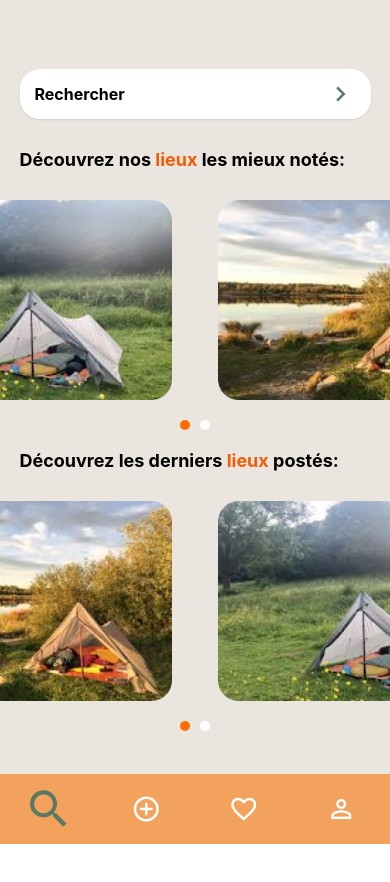
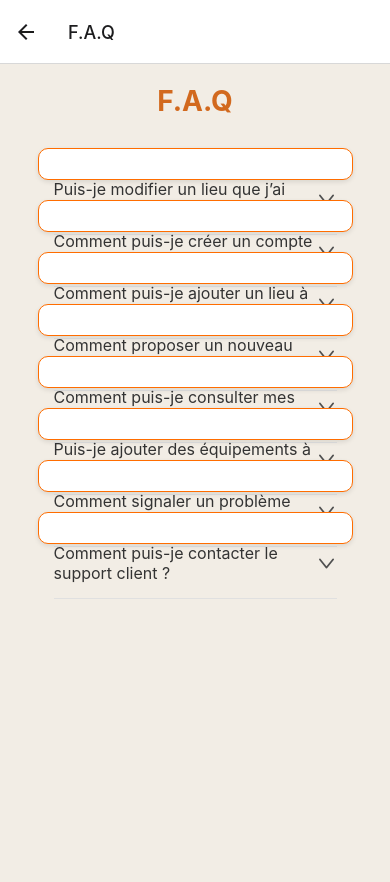
Before and after one commit to lucasleroyy/IWA_Campseeker_IG5, a React Native app: screen /faq_user in a window 390 px wide. Shown: the top 882 px of the page. Before the commit the page ends 844 px from the top, so only its background shows below. Built offline with nearby package versions, Linux system fonts and the light colour scheme.

Commit message:
ajout F.A.Q

```diff
--- a/src/App_navigation.js
+++ b/src/App_navigation.js
@@ -18,15 +18,14 @@ import ListeLieuxAdminInfo from './pages/Admin/Liste_lieux_info_admin';
 import LieuAdmin from './pages/Admin/Lieu_admin';
 import SupportAdmin from './pages/Admin/Support_admin';
 import Parametres from './pages/Parametres';
+import FAQUser from './pages/faq_user'; // Import correct pour faq_user
 
 const Stack = createStackNavigator();
 
 const AppNavigator = () => {
   return (
     <NavigationContainer>
-      <Stack.Navigator initialRouteName="PageAccueil" screenOptions={{
-        animationEnabled: false
-      }}>
+      <Stack.Navigator initialRouteName="PageAccueil" screenOptions={{ animationEnabled: false }}>
         <Stack.Screen
           name="PageAccueil"
           component={PageAccueil}
@@ -62,9 +61,8 @@ const AppNavigator = () => {
         <Stack.Screen
           name="Parametres"
           component={Parametres}
-           options={{ headerShown: true, headerBackTitle: 'Retour', title: 'Paramètres' }}
-          />
-
+          options={{ headerShown: true, headerBackTitle: 'Retour', title: 'Paramètres' }}
+        />
         <Stack.Screen
           name="MesLieux"
           component={MesLieux}
@@ -75,36 +73,31 @@ const AppNavigator = () => {
           component={DetailMesLieux}
           options={{ headerShown: true, headerBackTitle: 'Retour', title: 'Détail du lieu', }}
         />
-
         <Stack.Screen
           name="PageRecherche"
           component={PageRecherche}
-          options={{ headerShown: true, headerBackTitle: 'Retour', title: 'Recherche',}}
+          options={{ headerShown: true, headerBackTitle: 'Retour', title: 'Recherche', }}
         />
-
         <Stack.Screen
           name="PolitiqueConfidentialite"
           component={PolitiqueConfidentialite}
-          options={{ headerShown: true, headerBackTitle: 'Retour', title: 'Politique de Confidentialité',}}
+          options={{ headerShown: true, headerBackTitle: 'Retour', title: 'Politique de Confidentialité', }}
         />
         <Stack.Screen
           name="AccueilAdmin"
           component={AccueilAdmin}
-          options={{ headerShown: true, headerBackTitle: 'Retour', title: 'Accueil Admin',}}
+          options={{ headerShown: true, headerBackTitle: 'Retour', title: 'Accueil Admin', }}
         />
-
         <Stack.Screen
           name="ListeLieuxCommentaireAdmin"
           component={ListeLieuxCommentaireAdmin}
-          options={{ headerShown: true, headerBackTitle: 'Retour', title: 'Les Lieux',}}
+          options={{ headerShown: true, headerBackTitle: 'Retour', title: 'Les Lieux', }}
         />
-
         <Stack.Screen
           name="CommentaireAdmin"
           component={CommentaireAdmin}
           options={{ headerShown: true, headerBackTitle: 'Retour', title: 'Commentaire du lieu', }}
         />
-
         <Stack.Screen
           name="ListeLieuxInfoAdmin"
           component={ListeLieuxAdminInfo}
@@ -121,6 +114,12 @@ const AppNavigator = () => {
           options={{ headerShown: true, headerBackTitle: 'Retour', title: 'Support', }}
         />
 
+        {/* Ajout de l'écran FAQUser */}
+        <Stack.Screen
+          name="faq_user"
+          component={FAQUser}
+          options={{ headerShown: true, headerBackTitle: 'Retour', title: 'F.A.Q' }}
+        />
       </Stack.Navigator>
     </NavigationContainer>
   );
--- a/src/Pages/Profil_user.js
+++ b/src/Pages/Profil_user.js
@@ -20,7 +20,7 @@ const PageProfil = ({ navigation }) => {
 
         <View style={styles.section}>
           <Text style={styles.sectionTitle}>AIDE</Text>
-          <ChampRedirection label="F.A.Q" targetScreen="FAQ" navigation={navigation} />
+          <ChampRedirection label="F.A.Q" targetScreen="faq_user" navigation={navigation} />
         </View>
 
         <View style={styles.section}>
--- /dev/null
+++ b/src/Pages/faq_user.js
@@ -0,0 +1,169 @@
+import React, { useState } from 'react';
+import { View, Text, StyleSheet, TouchableOpacity, ScrollView } from 'react-native';
+import BoiteBlanche from '../components/Boite_blanche'; // Assurez-vous que le chemin est correct
+import { AntDesign } from '@expo/vector-icons';
+
+const FAQUser = ({ navigation }) => {
+  const [activeQuestion, setActiveQuestion] = useState(null);
+
+  const toggleQuestion = (question) => {
+    setActiveQuestion(activeQuestion === question ? null : question);
+  };
+
+  return (
+    <ScrollView contentContainerStyle={styles.container}>
+      <Text style={styles.title}>F.A.Q</Text>
+
+      <BoiteBlanche>
+        <TouchableOpacity style={styles.questionContainer} onPress={() => toggleQuestion(1)}>
+          <Text style={styles.questionText}>Puis-je modifier un lieu que j’ai posté ?</Text>
+          <AntDesign name={activeQuestion === 1 ? 'up' : 'down'} size={20} color="#4F4F4F" />
+        </TouchableOpacity>
+        {activeQuestion === 1 && (
+          <View style={styles.answerContainer}>
+            <Text style={styles.answerText}>
+              Malheureusement non, il faudra le supprimer et en créer un nouveau.
+            </Text>
+          </View>
+        )}
+      </BoiteBlanche>
+
+      <BoiteBlanche>
+        <TouchableOpacity style={styles.questionContainer} onPress={() => toggleQuestion(2)}>
+          <Text style={styles.questionText}>Comment puis-je créer un compte ?</Text>
+          <AntDesign name={activeQuestion === 2 ? 'up' : 'down'} size={20} color="#4F4F4F" />
+        </TouchableOpacity>
+        {activeQuestion === 2 && (
+          <View style={styles.answerContainer}>
+            <Text style={styles.answerText}>
+              Pour créer un compte, cliquez sur le bouton "S'inscrire" et suivez les instructions.
+            </Text>
+          </View>
+        )}
+      </BoiteBlanche>
+
+      <BoiteBlanche>
+        <TouchableOpacity style={styles.questionContainer} onPress={() => toggleQuestion(3)}>
+          <Text style={styles.questionText}>Comment puis-je ajouter un lieu à mes favoris ?</Text>
+          <AntDesign name={activeQuestion === 3 ? 'up' : 'down'} size={20} color="#4F4F4F" />
+        </TouchableOpacity>
+        {activeQuestion === 3 && (
+          <View style={styles.answerContainer}>
+            <Text style={styles.answerText}>
+              Cliquez sur l'icône en forme de cœur sur la page du lieu pour l'ajouter à vos favoris.
+            </Text>
+          </View>
+        )}
+      </BoiteBlanche>
+
+      <BoiteBlanche>
+        <TouchableOpacity style={styles.questionContainer} onPress={() => toggleQuestion(4)}>
+          <Text style={styles.questionText}>Comment proposer un nouveau lieu de bivouac ?</Text>
+          <AntDesign name={activeQuestion === 4 ? 'up' : 'down'} size={20} color="#4F4F4F" />
+        </TouchableOpacity>
+        {activeQuestion === 4 && (
+          <View style={styles.answerContainer}>
+            <Text style={styles.answerText}>
+              Allez dans la section "Proposer un lieu", remplissez les informations nécessaires et cliquez sur "Ajouter".
+            </Text>
+          </View>
+        )}
+      </BoiteBlanche>
+
+      <BoiteBlanche>
+        <TouchableOpacity style={styles.questionContainer} onPress={() => toggleQuestion(5)}>
+          <Text style={styles.questionText}>Comment puis-je consulter mes lieux enregistrés ?</Text>
+          <AntDesign name={activeQuestion === 5 ? 'up' : 'down'} size={20} color="#4F4F4F" />
+        </TouchableOpacity>
+        {activeQuestion === 5 && (
+          <View style={styles.answerContainer}>
+            <Text style={styles.answerText}>
+              Accédez à la section "Mes lieux" dans votre profil pour voir les lieux que vous avez enregistrés.
+            </Text>
+          </View>
+        )}
+      </BoiteBlanche>
+
+      <BoiteBlanche>
+        <TouchableOpacity style={styles.questionContainer} onPress={() => toggleQuestion(6)}>
+          <Text style={styles.questionText}>Puis-je ajouter des équipements à mon lieu ?</Text>
+          <AntDesign name={activeQuestion === 6 ? 'up' : 'down'} size={20} color="#4F4F4F" />
+        </TouchableOpacity>
+        {activeQuestion === 6 && (
+          <View style={styles.answerContainer}>
+            <Text style={styles.answerText}>
+              Oui, lors de l'ajout d'un lieu, vous pouvez sélectionner les équipements disponibles comme "Wifi", "Parking", etc.
+            </Text>
+          </View>
+        )}
+      </BoiteBlanche>
+
+      <BoiteBlanche>
+        <TouchableOpacity style={styles.questionContainer} onPress={() => toggleQuestion(7)}>
+          <Text style={styles.questionText}>Comment signaler un problème avec un lieu ?</Text>
+          <AntDesign name={activeQuestion === 7 ? 'up' : 'down'} size={20} color="#4F4F4F" />
+        </TouchableOpacity>
+        {activeQuestion === 7 && (
+          <View style={styles.answerContainer}>
+            <Text style={styles.answerText}>
+              Allez dans la page du lieu et cliquez sur "Signaler un problème" pour nous envoyer vos commentaires.
+            </Text>
+          </View>
+        )}
+      </BoiteBlanche>
+
+      <BoiteBlanche>
+        <TouchableOpacity style={styles.questionContainer} onPress={() => toggleQuestion(8)}>
+          <Text style={styles.questionText}>Comment puis-je contacter le support client ?</Text>
+          <AntDesign name={activeQuestion === 8 ? 'up' : 'down'} size={20} color="#4F4F4F" />
+        </TouchableOpacity>
+        {activeQuestion === 8 && (
+          <View style={styles.answerContainer}>
+            <Text style={styles.answerText}>
+              Vous pouvez nous contacter via la section "Support" ou en envoyant un email à support@campseeker.com.
+            </Text>
+          </View>
+        )}
+      </BoiteBlanche>
+    </ScrollView>
+  );
+};
+
+const styles = StyleSheet.create({
+  container: {
+    padding: 20,
+    backgroundColor: '#F2EDE5',
+  },
+  title: {
+    fontSize: 28,
+    fontWeight: 'bold',
+    color: '#D2691E',
+    textAlign: 'center',
+    marginBottom: 20,
+  },
+  questionContainer: {
+    flexDirection: 'row',
+    justifyContent: 'space-between',
+    alignItems: 'center',
+    paddingVertical: 15,
+    borderBottomColor: '#E0E0E0',
+    borderBottomWidth: 1,
+  },
+  questionText: {
+    fontSize: 16,
+    color: '#333333',
+    flex: 1,
+  },
+  answerContainer: {
+    paddingVertical: 10,
+    paddingLeft: 10,
+    borderBottomColor: '#E0E0E0',
+    borderBottomWidth: 1,
+  },
+  answerText: {
+    fontSize: 14,
+    color: '#4F4F4F',
+  },
+});
+
+export default FAQUser;
```
